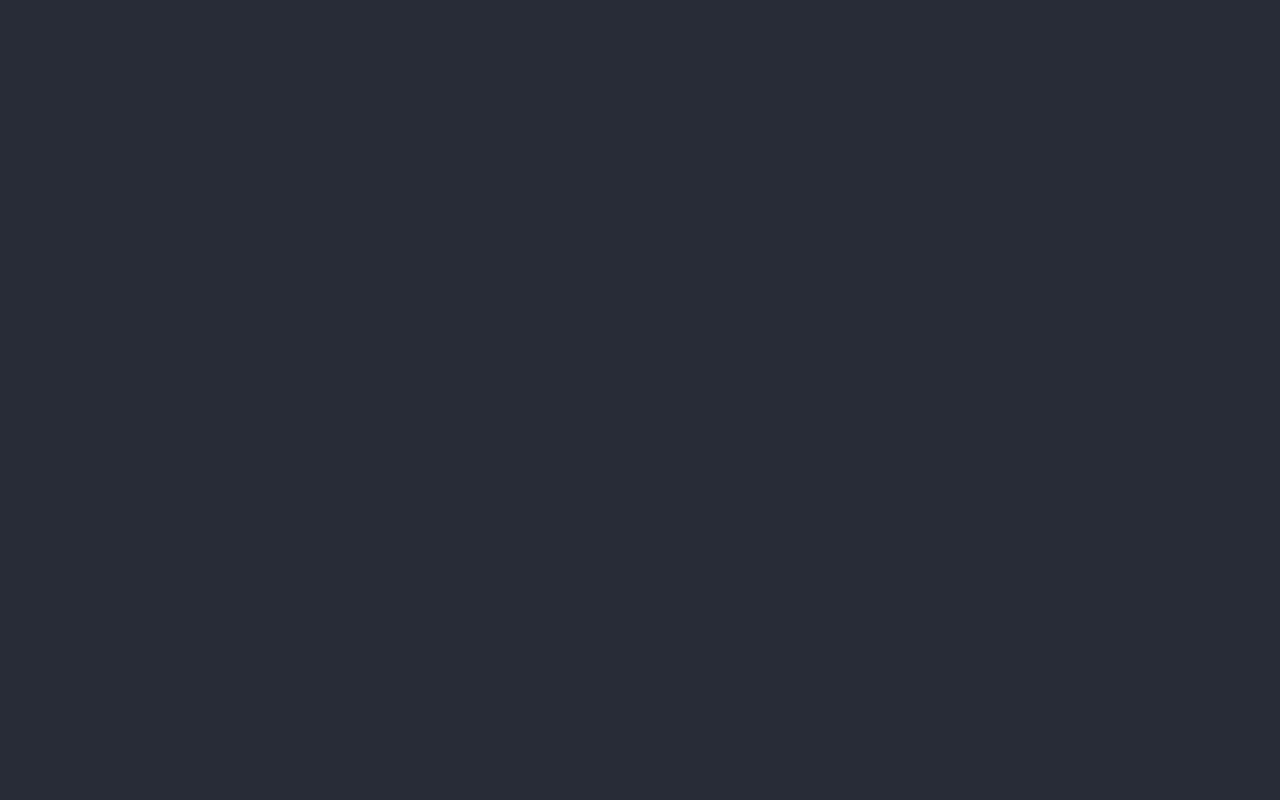
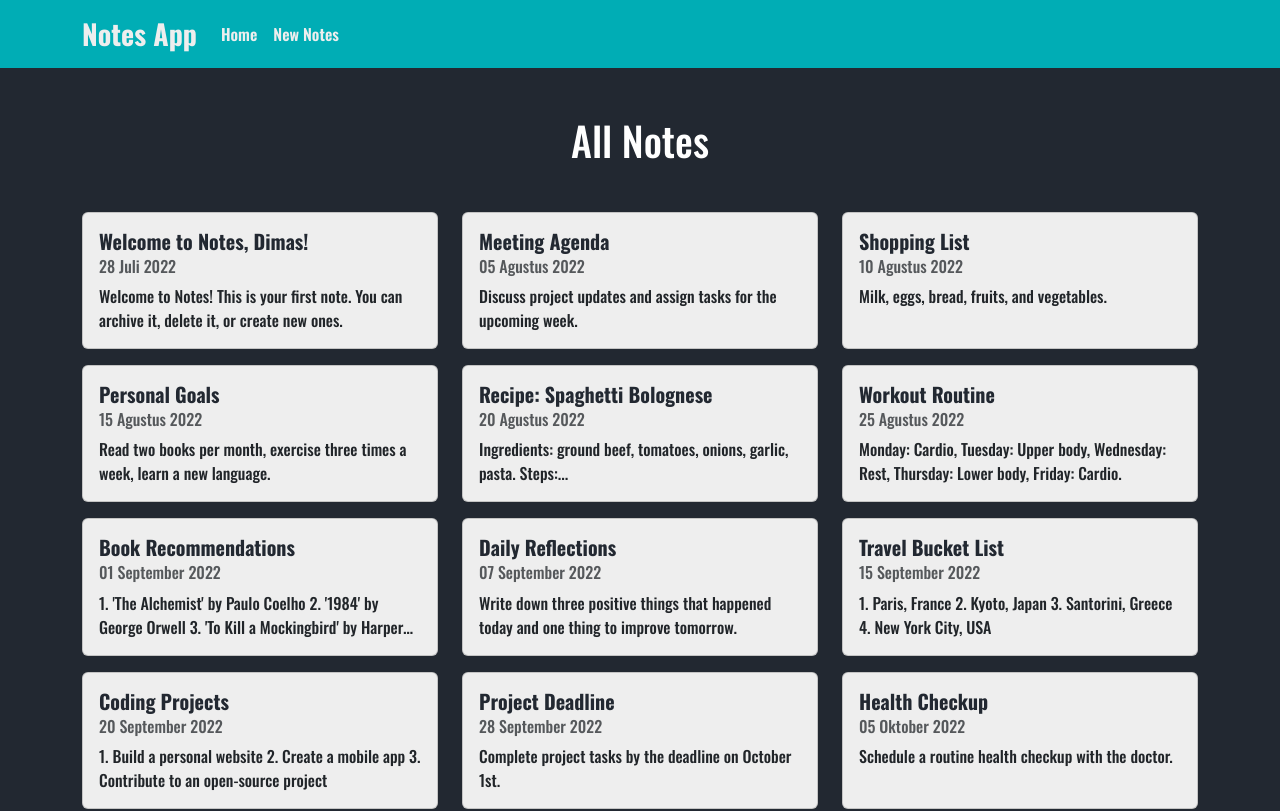
Before and after one commit to Tyn-Tian/Notes-App, a React (Create React App) app: page / in a window 1280 px wide. Shown: the top 811 px of the page. Built offline with nearby package versions, Linux system fonts and the light colour scheme.

Commit message:
Perf: Home pages

```diff
--- a/package.json
+++ b/package.json
@@ -6,6 +6,8 @@
     "@testing-library/jest-dom": "^5.17.0",
     "@testing-library/react": "^13.4.0",
     "@testing-library/user-event": "^13.5.0",
+    "bootstrap": "^5.3.3",
+    "moment": "^2.30.1",
     "react": "^18.3.1",
     "react-dom": "^18.3.1",
     "react-router-dom": "^6.23.1",
--- a/src/App.css
+++ /dev/null
@@ -1,38 +0,0 @@
-.App {
-  text-align: center;
-}
-
-.App-logo {
-  height: 40vmin;
-  pointer-events: none;
-}
-
-@media (prefers-reduced-motion: no-preference) {
-  .App-logo {
-    animation: App-logo-spin infinite 20s linear;
-  }
-}
-
-.App-header {
-  background-color: #282c34;
-  min-height: 100vh;
-  display: flex;
-  flex-direction: column;
-  align-items: center;
-  justify-content: center;
-  font-size: calc(10px + 2vmin);
-  color: white;
-}
-
-.App-link {
-  color: #61dafb;
-}
-
-@keyframes App-logo-spin {
-  from {
-    transform: rotate(0deg);
-  }
-  to {
-    transform: rotate(360deg);
-  }
-}
--- a/src/App.js
+++ b/src/App.js
@@ -1,12 +1,17 @@
-import './App.css';
+import { BrowserRouter, Route, Routes } from "react-router-dom";
+import Navbar from "./components/Navbar/Navbar";
+import Home from "./pages/Home/Home";
 
 function App() {
   return (
-    <div className="App">
-      <header className="App-header">
-
-      </header>
-    </div>
+    <BrowserRouter>
+      <div className="App">
+        <Navbar />
+        <Routes>
+          <Route exact path="/" element={<Home />} />
+        </Routes>
+      </div>
+    </BrowserRouter>
   );
 }
 
--- /dev/null
+++ b/src/components/Navbar/Navbar.css
@@ -0,0 +1,14 @@
+header {
+    background: #00ADB5;
+}
+
+.navbar-brand,
+.nav-link {
+    color: #EEE;
+    transition: all .5s ease-in-out;
+}
+
+.navbar-brand:hover,
+.nav-link:hover {
+    color: #393E46;
+}
--- /dev/null
+++ b/src/components/Navbar/Navbar.js
@@ -0,0 +1,43 @@
+import { Link } from "react-router-dom";
+import "./Navbar.css";
+
+const Navbar = () => {
+  return (
+    <header>
+      <nav className="navbar navbar-expand-lg container">
+        <div className="container-fluid">
+          <Link className="navbar-brand fs-3 fw-bold" to="/">
+            Notes App
+          </Link>
+          <button
+            className="navbar-toggler"
+            type="button"
+            data-bs-toggle="collapse"
+            data-bs-target="#navbarSupportedContent"
+            aria-controls="navbarSupportedContent"
+            aria-expanded="false"
+            aria-label="Toggle navigation"
+          >
+            <span className="navbar-toggler-icon"></span>
+          </button>
+          <div className="collapse navbar-collapse" id="navbarSupportedContent">
+            <ul className="navbar-nav me-auto mb-2 mb-lg-0">
+              <li className="nav-item">
+                <Link className="nav-link fw-semibold" aria-current="page" to="/">
+                  Home
+                </Link>
+              </li>
+              <li className="nav-item">
+                <a className="nav-link fw-semibold" href="/">
+                  New Notes
+                </a>
+              </li>
+            </ul>
+          </div>
+        </div>
+      </nav>
+    </header>
+  );
+};
+
+export default Navbar;
--- /dev/null
+++ b/src/components/Note/Note.css
@@ -0,0 +1,16 @@
+.card {
+    background-color: #EEEEEE;
+}
+.card-title {
+    color: #222831;
+}
+.card-subtitle {
+    color: #393E46;
+}
+.card-text {
+    display: -webkit-box;
+    -webkit-line-clamp: 2;
+    -webkit-box-orient: vertical;
+    overflow: hidden;
+    text-overflow: ellipsis;
+}
--- /dev/null
+++ b/src/components/Note/Note.js
@@ -0,0 +1,21 @@
+import moment from "moment";
+import "moment/locale/id";
+import './Note.css'
+
+const Note = ({ note }) => {
+  return (
+    <div className="col-12 col-md-6 col-lg-4">
+      <div className="card h-100">
+        <div className="card-body">
+          <h5 className="card-title fw-bold">{note.title}</h5>
+          <h6 className="card-subtitle mb-2 text-body-secondary">
+            {moment(note.createdAt).format("DD MMMM YYYY")}
+          </h6>
+          <p className="card-text fw-medium">{note.body}</p>
+        </div>
+      </div>
+    </div>
+  );
+};
+
+export default Note;
--- /dev/null
+++ b/src/data/notes.js
@@ -0,0 +1,107 @@
+export const notes = [
+  {
+    id: "notes-jT-jjsyz61J8XKiI",
+    title: "Welcome to Notes, Dimas!",
+    body: "Welcome to Notes! This is your first note. You can archive it, delete it, or create new ones.",
+    createdAt: "2022-07-28T10:03:12.594Z",
+    archived: false,
+  },
+  {
+    id: "notes-aB-cdefg12345",
+    title: "Meeting Agenda",
+    body: "Discuss project updates and assign tasks for the upcoming week.",
+    createdAt: "2022-08-05T15:30:00.000Z",
+    archived: false,
+  },
+  {
+    id: "notes-XyZ-789012345",
+    title: "Shopping List",
+    body: "Milk, eggs, bread, fruits, and vegetables.",
+    createdAt: "2022-08-10T08:45:23.120Z",
+    archived: false,
+  },
+  {
+    id: "notes-1a-2b3c4d5e6f",
+    title: "Personal Goals",
+    body: "Read two books per month, exercise three times a week, learn a new language.",
+    createdAt: "2022-08-15T18:12:55.789Z",
+    archived: false,
+  },
+  {
+    id: "notes-LMN-456789",
+    title: "Recipe: Spaghetti Bolognese",
+    body: "Ingredients: ground beef, tomatoes, onions, garlic, pasta. Steps:...",
+    createdAt: "2022-08-20T12:30:40.200Z",
+    archived: false,
+  },
+  {
+    id: "notes-QwErTyUiOp",
+    title: "Workout Routine",
+    body: "Monday: Cardio, Tuesday: Upper body, Wednesday: Rest, Thursday: Lower body, Friday: Cardio.",
+    createdAt: "2022-08-25T09:15:17.890Z",
+    archived: false,
+  },
+  {
+    id: "notes-abcdef-987654",
+    title: "Book Recommendations",
+    body: "1. 'The Alchemist' by Paulo Coelho\n2. '1984' by George Orwell\n3. 'To Kill a Mockingbird' by Harper Lee",
+    createdAt: "2022-09-01T14:20:05.321Z",
+    archived: false,
+  },
+  {
+    id: "notes-zyxwv-54321",
+    title: "Daily Reflections",
+    body: "Write down three positive things that happened today and one thing to improve tomorrow.",
+    createdAt: "2022-09-07T20:40:30.150Z",
+    archived: false,
+  },
+  {
+    id: "notes-poiuyt-987654",
+    title: "Travel Bucket List",
+    body: "1. Paris, France\n2. Kyoto, Japan\n3. Santorini, Greece\n4. New York City, USA",
+    createdAt: "2022-09-15T11:55:44.678Z",
+    archived: false,
+  },
+  {
+    id: "notes-asdfgh-123456",
+    title: "Coding Projects",
+    body: "1. Build a personal website\n2. Create a mobile app\n3. Contribute to an open-source project",
+    createdAt: "2022-09-20T17:10:12.987Z",
+    archived: false,
+  },
+  {
+    id: "notes-5678-abcd-efgh",
+    title: "Project Deadline",
+    body: "Complete project tasks by the deadline on October 1st.",
+    createdAt: "2022-09-28T14:00:00.000Z",
+    archived: false,
+  },
+  {
+    id: "notes-9876-wxyz-1234",
+    title: "Health Checkup",
+    body: "Schedule a routine health checkup with the doctor.",
+    createdAt: "2022-10-05T09:30:45.600Z",
+    archived: false,
+  },
+  {
+    id: "notes-qwerty-8765-4321",
+    title: "Financial Goals",
+    body: "1. Create a monthly budget\n2. Save 20% of income\n3. Invest in a retirement fund.",
+    createdAt: "2022-10-12T12:15:30.890Z",
+    archived: false,
+  },
+  {
+    id: "notes-98765-54321-12345",
+    title: "Holiday Plans",
+    body: "Research and plan for the upcoming holiday destination.",
+    createdAt: "2022-10-20T16:45:00.000Z",
+    archived: false,
+  },
+  {
+    id: "notes-1234-abcd-5678",
+    title: "Language Learning",
+    body: "Practice Spanish vocabulary for 30 minutes every day.",
+    createdAt: "2022-10-28T08:00:20.120Z",
+    archived: false,
+  },
+];
--- a/src/index.css
+++ b/src/index.css
@@ -1,13 +1,8 @@
+@import url('https://fonts.googleapis.com/css2?family=Oswald:wght@200..700&display=swap');
+
 body {
-  margin: 0;
-  font-family: -apple-system, BlinkMacSystemFont, 'Segoe UI', 'Roboto', 'Oxygen',
-    'Ubuntu', 'Cantarell', 'Fira Sans', 'Droid Sans', 'Helvetica Neue',
-    sans-serif;
+  font-family: "Oswald", sans-serif;
   -webkit-font-smoothing: antialiased;
   -moz-osx-font-smoothing: grayscale;
+  background-color: #222831;
 }
-
-code {
-  font-family: source-code-pro, Menlo, Monaco, Consolas, 'Courier New',
-    monospace;
-}
--- /dev/null
+++ b/src/pages/Home/Home.css
@@ -0,0 +1,3 @@
+h1 {
+    color: #EEEEEE;
+}
--- /dev/null
+++ b/src/pages/Home/Home.js
@@ -0,0 +1,18 @@
+import Note from "../../components/Note/Note";
+import { notes } from "../../data/notes";
+import "./Home.css";
+
+const Home = () => {
+  return (
+    <main className="container mt-lg-5 mb-5 mt-3">
+      <h1 className="text-center text-white">All Notes</h1>
+      <div className="notes-container row row-gap-3 mt-lg-5 mt-3">
+        {notes.map((note) => (
+          <Note note={note}  key={note.id} />
+        ))}
+      </div>
+    </main>
+  );
+};
+
+export default Home;
```
Also changed, not shown: src/index.js (+7 -6 lines), 1 other file (tests, documents, lock files or other folders).
